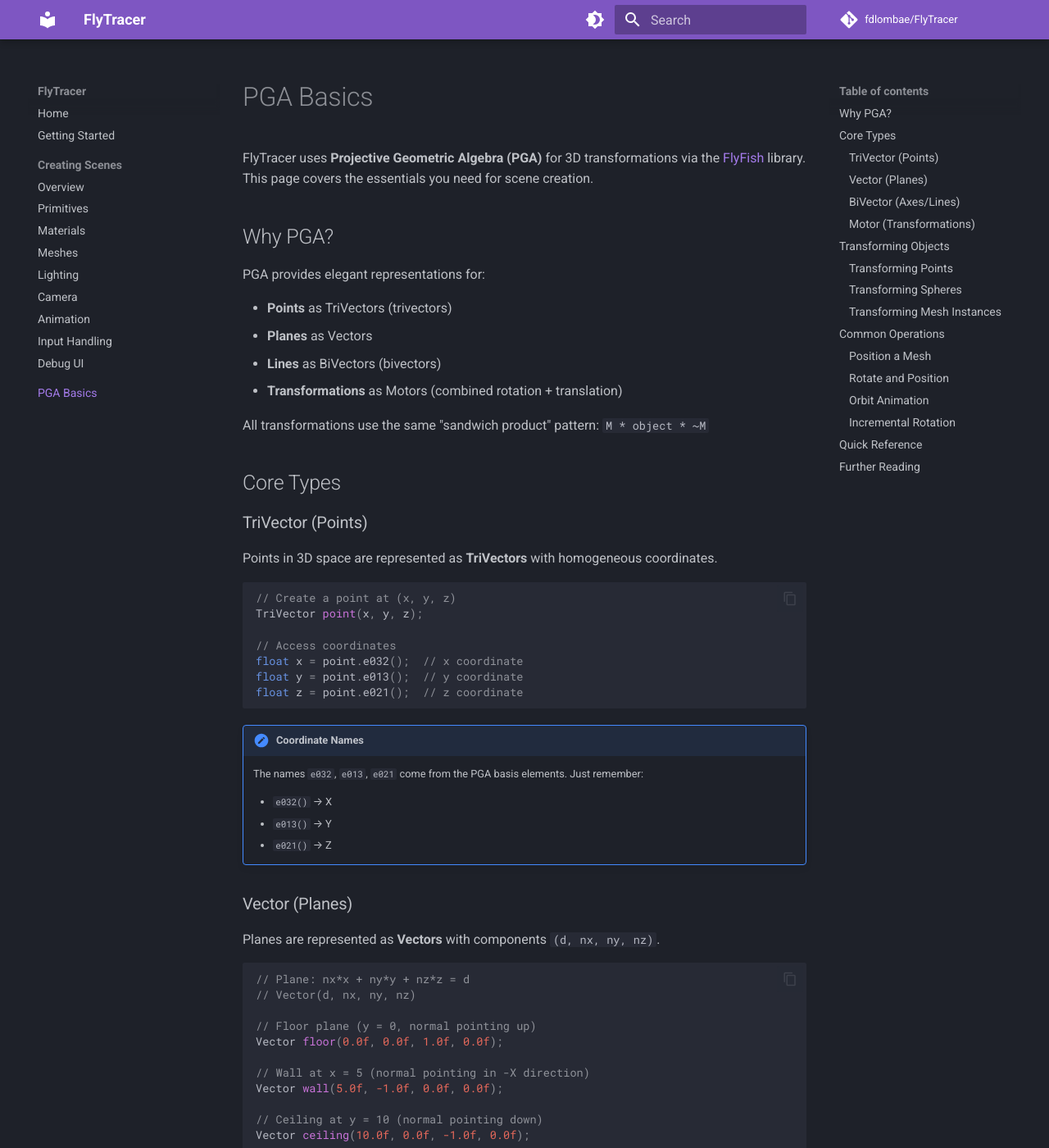
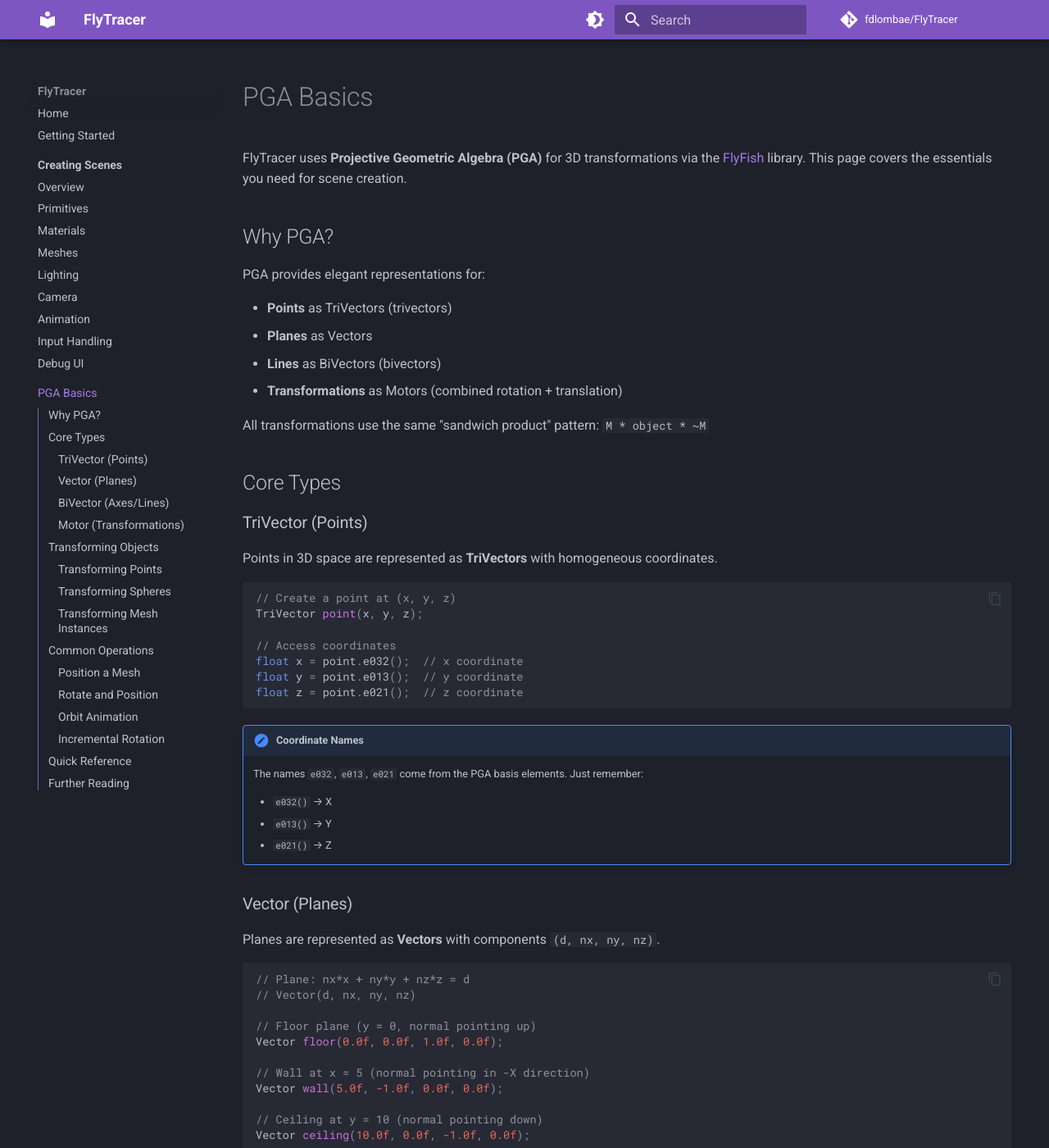
Before and after one commit to fdlombae/FlyTracer, an MkDocs documentation site: the page built from docs/pga.md, in a window 1280 px wide and 1400 px high. Shown: the whole window at 82% size. Built offline with MkDocs 1.6.1 and Material for MkDocs 9.7.7, drawn with Linux system fonts in a browser that asks for light colours; comment, search, counter and statistics services are not loaded.

Commit message:
Update documentation

```diff
--- /dev/null
+++ b/docs/stylesheets/extra.css
@@ -0,0 +1,47 @@
+/* Side navigation improvements */
+.md-nav--primary .md-nav__title {
+    font-weight: 700;
+}
+
+/* Better code block styling */
+.highlight code {
+    font-size: 0.85em;
+}
+
+/* Table of contents on the right */
+.md-sidebar--secondary {
+    order: 2;
+}
+
+/* Quick links grid for section index */
+.quick-links {
+    display: grid;
+    grid-template-columns: repeat(auto-fit, minmax(250px, 1fr));
+    gap: 1rem;
+    margin: 1.5rem 0;
+}
+
+.quick-links a {
+    display: block;
+    padding: 1rem;
+    border: 1px solid var(--md-default-fg-color--lightest);
+    border-radius: 4px;
+    text-decoration: none;
+    transition: border-color 0.2s, box-shadow 0.2s;
+}
+
+.quick-links a:hover {
+    border-color: var(--md-accent-fg-color);
+    box-shadow: 0 2px 8px rgba(0, 0, 0, 0.1);
+}
+
+.quick-links a strong {
+    display: block;
+    color: var(--md-accent-fg-color);
+    margin-bottom: 0.25rem;
+}
+
+.quick-links a span {
+    font-size: 0.875rem;
+    color: var(--md-default-fg-color--light);
+}
--- a/mkdocs.yml
+++ b/mkdocs.yml
@@ -22,8 +22,13 @@
   features:
     - navigation.sections
     - navigation.expand
+    - navigation.indexes
+    - navigation.top
+    - toc.integrate
     - content.code.copy
     - content.code.annotate
+    - search.highlight
+    - search.suggest
 
 markdown_extensions:
   - pymdownx.highlight:
@@ -35,13 +40,18 @@
   - pymdownx.details
   - attr_list
   - md_in_html
+  - def_list
   - toc:
       permalink: true
+
+extra_css:
+  - stylesheets/extra.css
 
 nav:
   - Home: index.md
   - Getting Started: getting-started.md
   - Creating Scenes:
+    - scenes/index.md
     - Overview: scenes/overview.md
     - Primitives: scenes/primitives.md
     - Materials: scenes/materials.md
```
Also changed, not shown: docs/scenes/index.md (added, +54 -0 lines).
